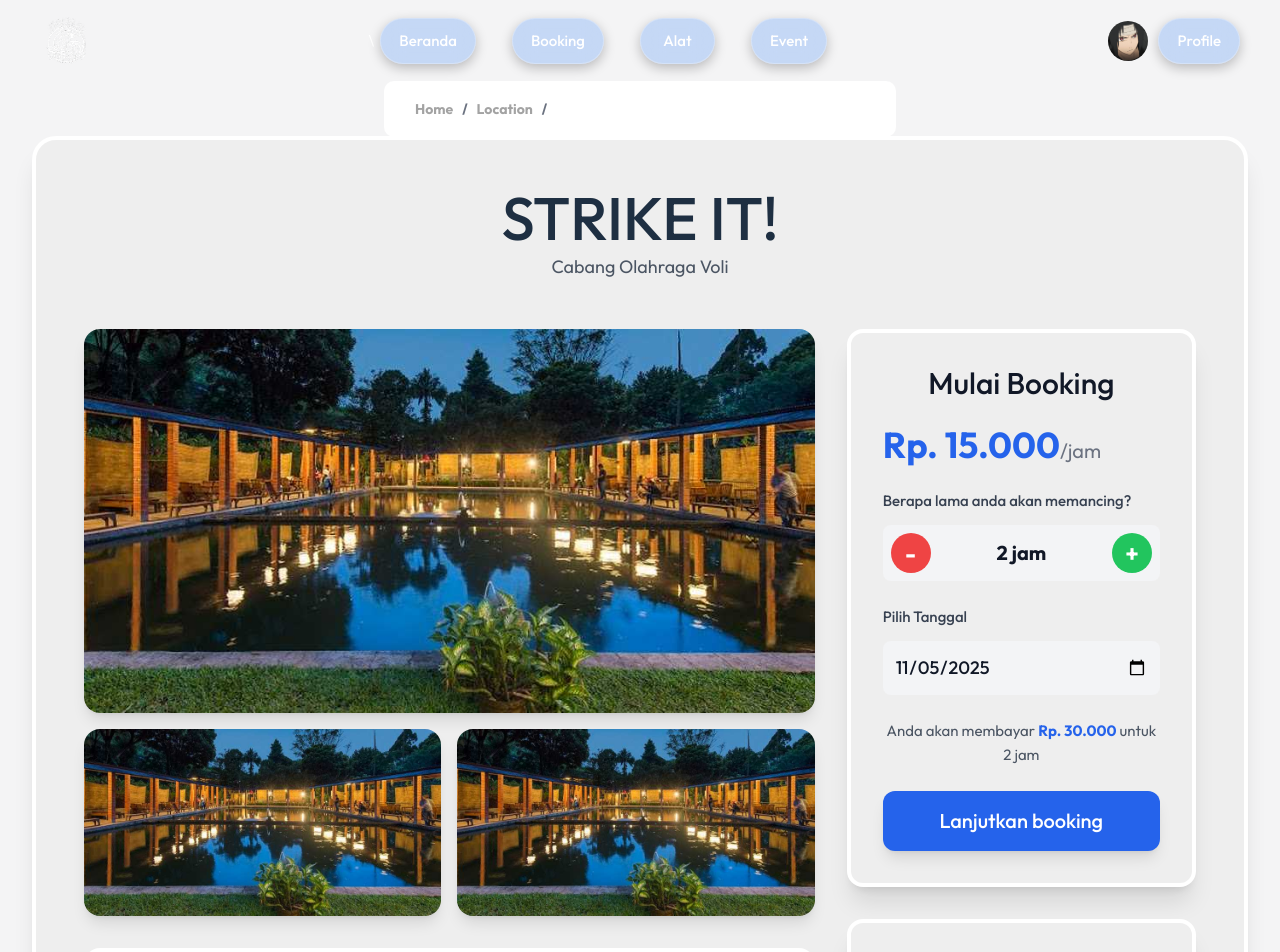
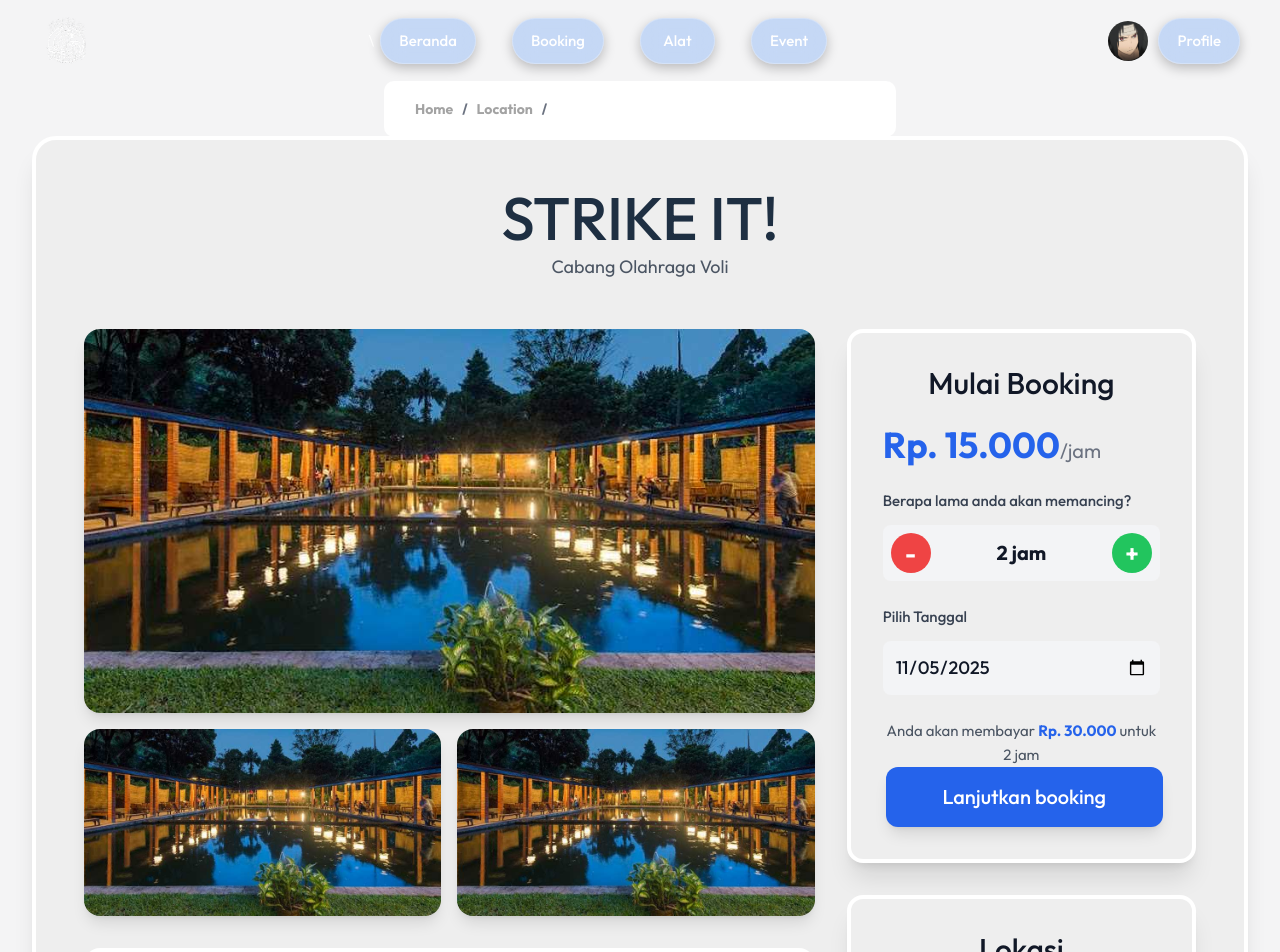
Before and after one commit to Xantares-nvrdie/Strike-It, a Vue app: page /location/place in a window 1280 px wide. Shown: the top 952 px of the page. Built offline with nearby package versions, Linux system fonts and the light colour scheme.

Commit message:
add routerlink on button

```diff
--- a/src/components/Booking/BookingCard.vue
+++ b/src/components/Booking/BookingCard.vue
@@ -76,10 +76,11 @@
                 untuk {{ duration }} jam
             </p>
         </div>
-
-        <button
-            class="w-full bg-blue-600 text-white text-xl font-medium py-4 rounded-xl shadow-lg hover:bg-blue-700 transition-colors">
-            Lanjutkan booking
-        </button>
+        <router-link to="/location/place/book">
+            <button
+                class="w-full bg-blue-600 text-white text-xl font-medium py-4 rounded-xl shadow-lg hover:bg-blue-700 transition-colors">
+                Lanjutkan booking
+            </button>
+        </router-link>
     </div>
 </template>
--- a/src/components/Booking/LocationCard.vue
+++ b/src/components/Booking/LocationCard.vue
@@ -37,11 +37,12 @@
           {{ location.description }}
         </p>
       </div>
-
-      <button
-        class="w-fit px-8 py-4 bg-gradient-to-r from-blue-600 to-blue-500 text-white text-xl font-medium rounded-2xl shadow-lg hover:from-blue-700 hover:to-blue-600 transition-all duration-300">
-        Lihat Lebih Lanjut
-      </button>
+      <router-link to="location/place">
+        <button
+          class="w-fit px-8 py-4 bg-gradient-to-r from-blue-600 to-blue-500 text-white text-xl font-medium rounded-2xl shadow-lg hover:from-blue-700 hover:to-blue-600 transition-all duration-300">
+          Lihat Lebih Lanjut
+        </button>
+    </router-link>
     </div>
   </div>
 </template>
```
